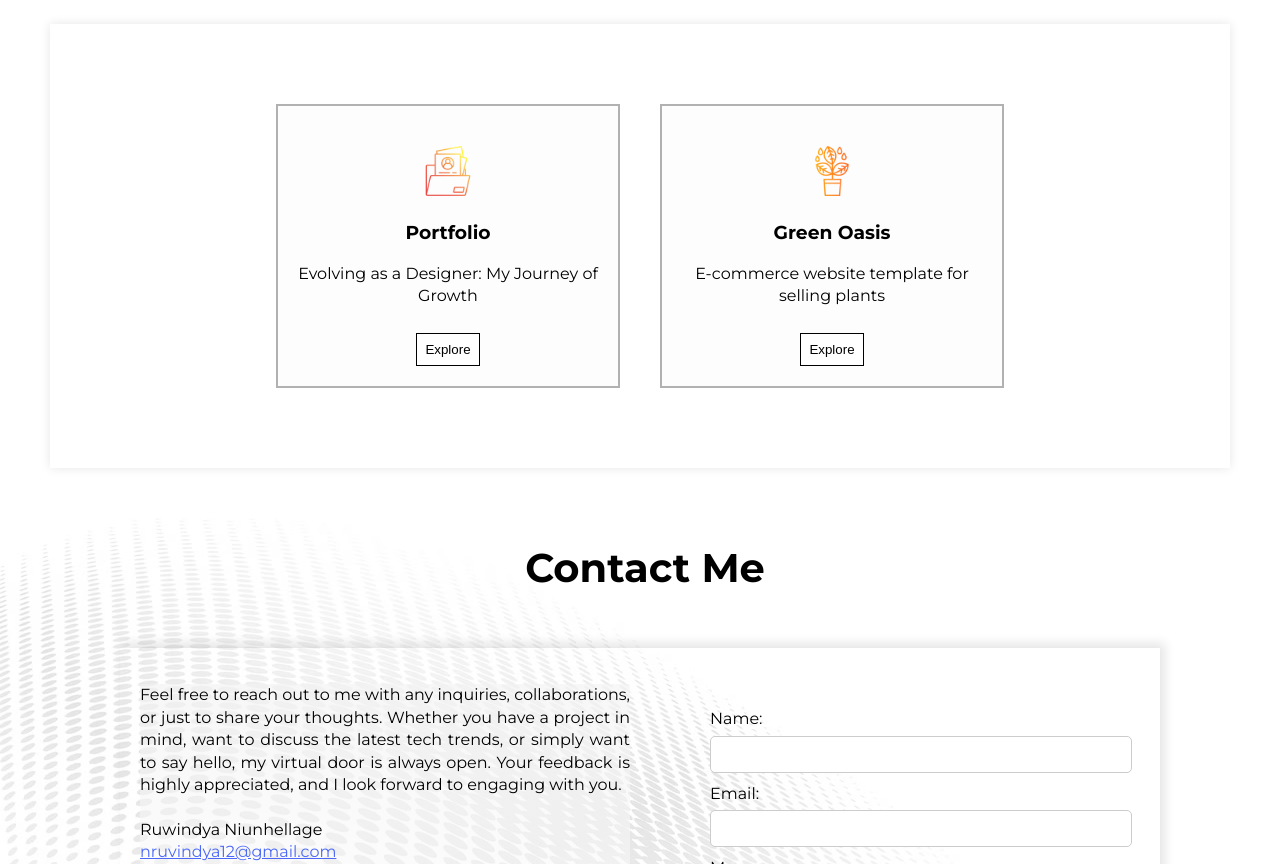
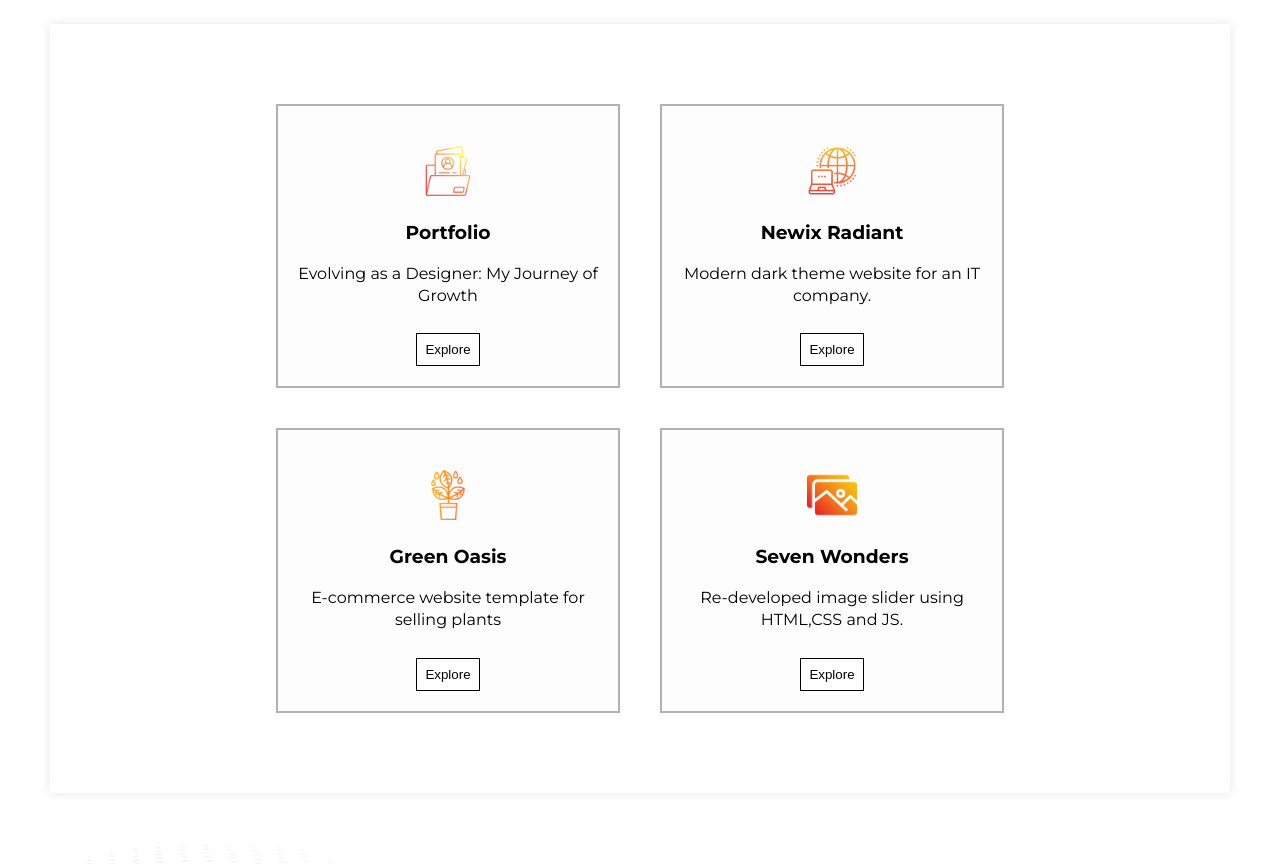
Before and after one commit to NRuwindya/portfolio, a plain HTML site: page frontend_main.html in a window 1280 px wide. Shown: the part 158-1022 px from the top of the page. Drawn offline with Linux system fonts and the light colour scheme.

Commit message:
Updated the frontend_main page

```diff
--- a/frontend_main.html
+++ b/frontend_main.html
@@ -30,10 +30,22 @@
             <input type="button" value="Explore" onclick="location.href='https://nruwindya.github.io/portfolio/'">
         </div>
         <div class="project-card">
+            <img class="card_icon" src="images/newixradiant.png" alt="Newix Radiant">
+            <h3>Newix Radiant</h3>
+            <p>Modern dark theme website for an IT company.</p>
+            <input type="button" value="Explore" onclick="location.href='https://nruwindya.github.io/newixradiant/'">
+        </div>
+        <div class="project-card">
             <img class="card_icon" src="images/greenoasis.png" alt="Green Oasis">
             <h3>Green Oasis</h3>
             <p>E-commerce website template for selling plants</p>
-            <input type="button" value="Explore" onclick="location.href='green_oasis.html'">
+            <input type="button" value="Explore" onclick="location.href='https://greenoasissite.netlify.app/'">
+        </div>
+        <div class="project-card">
+            <img class="card_icon" src="images/slider.png" alt="Seven Wonders">
+            <h3>Seven Wonders</h3>
+            <p>Re-developed image slider using HTML,CSS and JS.</p>
+            <input type="button" value="Explore" onclick="location.href='https://wondersslider.netlify.app/'">
         </div>
 
     </section>
```
Also changed, not shown: images/newixradiant.png (added), images/slider.png (added).
